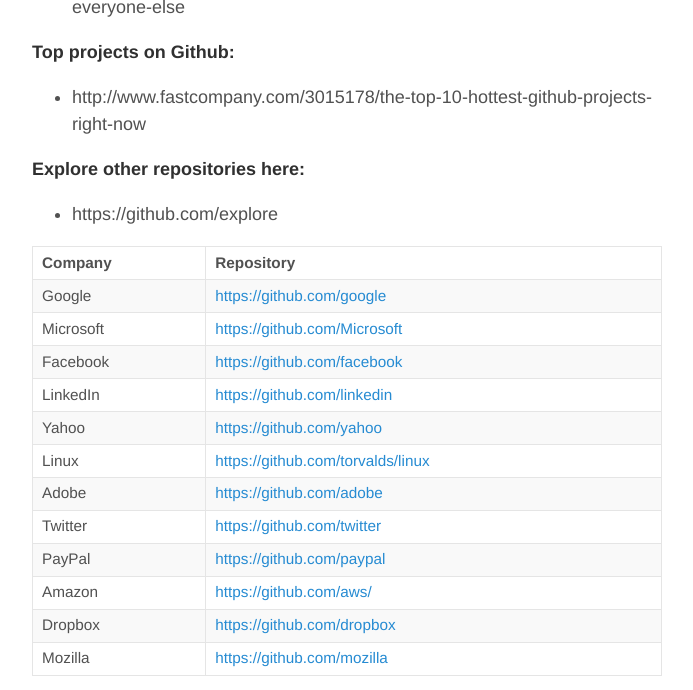
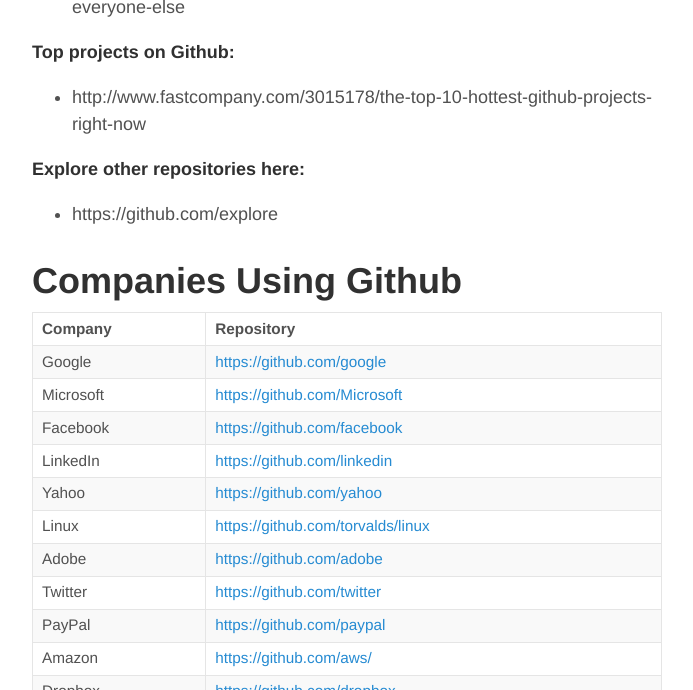
Before and after one commit to healthschema/healthschema.github.io, a Jekyll site: the page built from _posts/2015-08-20-github-intro.md, in a window 1280 px wide and 900 px high, scrolled down 1388 px, cut to the strip 0-690 px from the top of the window. Shown: the whole strip, without its empty margins (293-986 px from the left). Built offline with Jekyll 4.4.1, drawn with Linux system fonts in a browser that asks for light colours.

Commit message:
Update 2015-08-20-github-intro.md

```diff
--- a/_posts/2015-08-20-github-intro.md
+++ b/_posts/2015-08-20-github-intro.md
@@ -35,6 +35,8 @@
 **Explore other repositories here:**
 * https://github.com/explore
 
+Companies Using Github
+================
 
 Company | Repository
 ---- | ----
@@ -50,10 +52,6 @@
 Amazon | [https://github.com/aws/](https://github.com/aws/)
 Dropbox | [https://github.com/dropbox](https://github.com/dropbox)
 Mozilla | [https://github.com/mozilla](https://github.com/mozilla)
-
-
-  <img src="https://m2.behance.net/rendition/pm/4610553/disp/a93254740c4cdc7101c08a6ed5475f53.jpg"  width="300px" height="250px" />
-  <img src="http://saptherapist.com/wp-content/uploads/2013/01/photodune-3652755-symbol-of-social-network-xs.jpg"   width="300px" height="250px" />
 
 
 What is Github
@@ -81,3 +79,10 @@
 Atlassian acquired a competitor called BitBucket in 2010. And earlier this year Atlassian launched Stash, a product that enables you to host private, on-premise Git repositories with BitBucket/GitHub-style collaboration features. The company also sells developer collaboration tools like the bug tracker Jira and the wiki Confluence. Competition from Atlassian, which took $60 million in funding from Accel Partners in 2010, could help explain why GitHub took this round of funding, and hint at some possible future directions for the company. For example, Schlueter says GitHub’s issue tracking feature could eventually compete with JIRA for some projects.
 
 The money may be in private and on-premise hosting, but the love is in the public repositories. Perhaps most importantly, GitHub has become the Library of Alexandria for code examples. Since Git encourages granular recording of changes, programmers, be they absolute beginners or experts, can trace the steps of some of the greatest developers in the world and find out how they solved thorny problems. But if GitHub were ever to meet the same fate as the Library of Alexandria, it could be reconstructed from all those local forks distributed on so many developers laptops all over the world. Regardless of how this investment works out, that’s a hell of a legacy for the GitHub team to leave behind.
+
+
+Footnotes
+=============
+
+  <img src="https://m2.behance.net/rendition/pm/4610553/disp/a93254740c4cdc7101c08a6ed5475f53.jpg"  width="300px" height="250px" />
+  <img src="http://saptherapist.com/wp-content/uploads/2013/01/photodune-3652755-symbol-of-social-network-xs.jpg"   width="300px" height="250px" />
```
